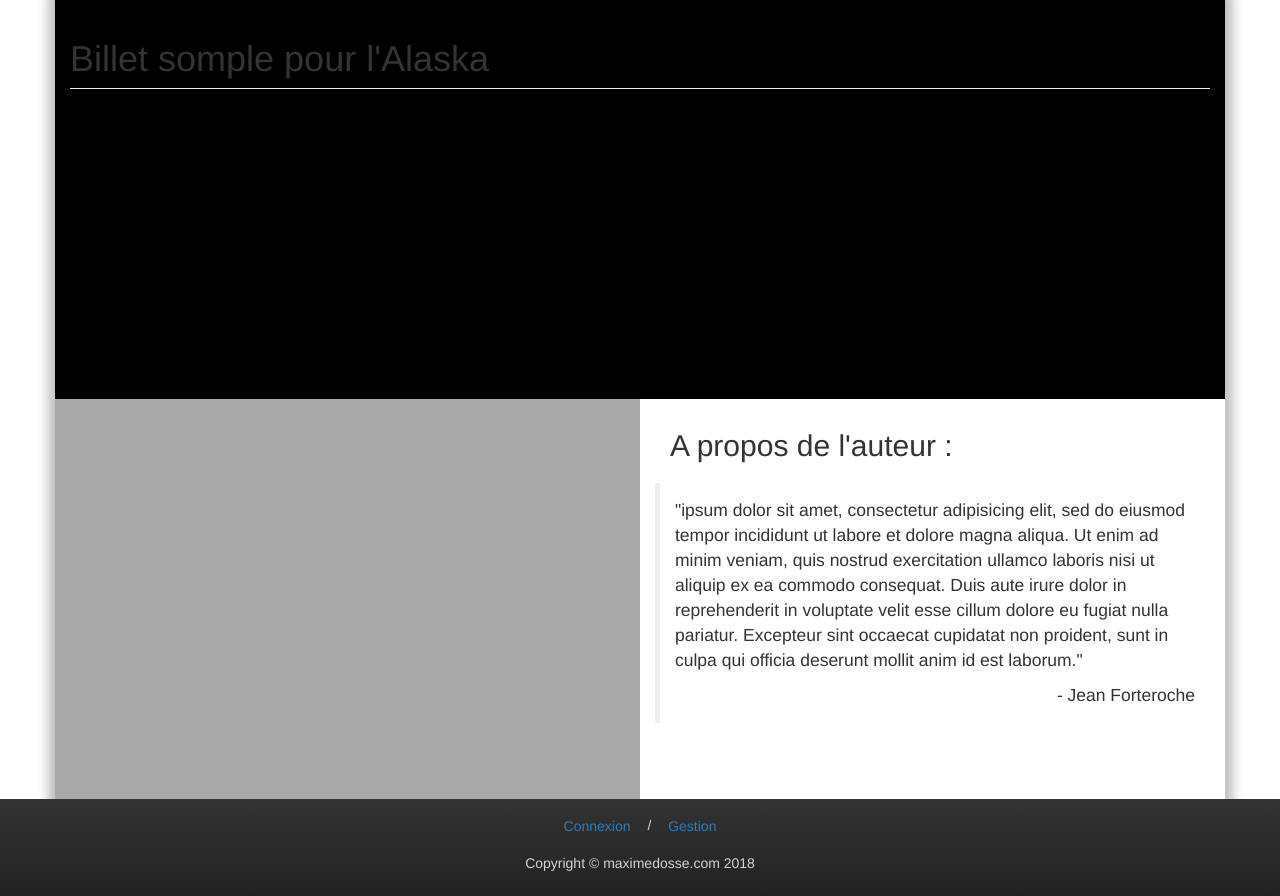
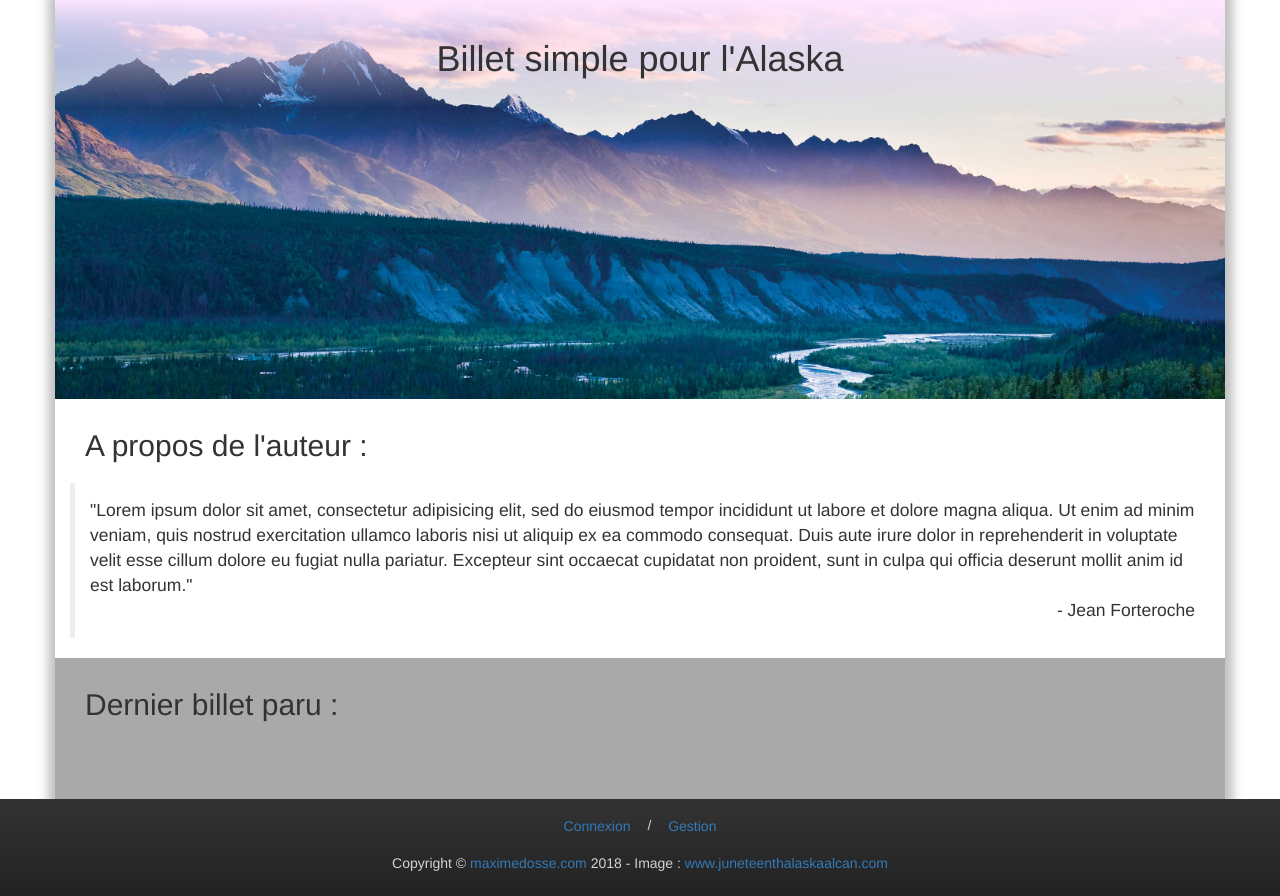
Before and after one commit to Kahdes/Billet-simple-pour-l-Alaska, a PHP site: page / in a window 1280 px wide. Shown: the part 51-947 px from the top of the page. Run offline with PHP 8.4, Linux system fonts and the light colour scheme; data that the repository does not hold is empty; some libraries are stand-ins or nearby versions.

Commit message:
Modifications de style de la page d'accueil

```diff
--- a/Public/css/style.css
+++ b/Public/css/style.css
@@ -27,15 +27,27 @@ hr {
 
 #home-banner {
 	min-height: 400px;
-	background: black;
+	background: green url('../images/a.jpg') no-repeat left;
+	background-size: cover;
 }
 
-#home-title-img p {
+#home-banner-title {
+	background: linear-gradient(to bottom, #ffe6ff, 50%, rgba(0,0,0,0));
+	transition: all .5s;
+}
+
+#home-banner-title h1 {
+	border: none;
 	text-align: center;
 }
 
-#home-last-infos article {
-	min-height: 400px;
+#home-author {
+	background: white;
+	transition: all .5s;
+}
+
+#home-author:hover {
+	background: rgb(245,245,245,1);
 }
 
 #home-last-bill {
@@ -62,15 +74,9 @@ hr {
 
 }
 
-#home-author {
-	background: white;
-}
-
 /*-------------------
 ----LISTE BILLETS----
 -------------------*/
-
-
 
 /*------------
 ----BILLET----
--- a/View/footer.php
+++ b/View/footer.php
@@ -5,6 +5,9 @@
     		/
     		<button class="btn btn-link"><a href="index.php?action=connexion">Gestion</a></button>
     	</p>
-    	<p>Copyright © maximedosse.com 2018</p>
+    	<p>Copyright ©
+    		<a href="http://www.maximedosse.com">maximedosse.com</a> 2018 - Image :
+    		<a href="http://www.juneteenthalaskaalcan.com">www.juneteenthalaskaalcan.com</a>
+    	</p>
     </div>
 </footer>
--- a/View/viewHome.php
+++ b/View/viewHome.php
@@ -5,27 +5,38 @@
 
 	<header class="row" id="home-banner">
 		<div class="col-xs-12" id="home-banner-title">
-			<h1 class="page-header">Billet somple pour l'Alaska</h1>
-		</div>
-
-		<div class="col-xs-12" id="home-banner-img">
-			<p>
-			</p>
+			<h1 class="page-header">Billet simple pour l'Alaska</h1>
 		</div>
 	</header>
 
 	<section class="row" id="home-last-infos">
-		<article class="col-xs-12 order-last col-md-6" id="home-last-bill">
+		<article class="col-xs-12" id="home-author">
+			<h2 class="panel-heading">A propos de l'auteur :</h2>
+			<blockquote class="panel-body">
+				"Lorem ipsum dolor sit amet, consectetur adipisicing elit, sed do eiusmod
+				tempor incididunt ut labore et dolore magna aliqua. Ut enim ad minim veniam,
+				quis nostrud exercitation ullamco laboris nisi ut aliquip ex ea commodo
+				consequat. Duis aute irure dolor in reprehenderit in voluptate velit esse
+				cillum dolore eu fugiat nulla pariatur. Excepteur sint occaecat cupidatat non
+				proident, sunt in culpa qui officia deserunt mollit anim id est laborum."
+				<br/>
+				<p class="pull-right">- Jean Forteroche</p>
+			</blockquote>
+		</article>
+
+		<article class="col-xs-12" id="home-last-bill">
+			<h2 class="panel-heading">Dernier billet paru :</h2>
 			<?php
 				foreach($bill as $b) {
+					$b['contenu'] = substr($b['contenu'], 0, 1000);
 			?>
-					<h2 class="panel-heading">
+					<h3 class="panel-heading">
 						<a href="index.php?action=bill&amp;id=<?= $b['id'];?>">
 							<?= htmlspecialchars($b['titre']);?>
 						</a>
-					</h2>
+					</h3>
 					<p class="panel-body">
-						<?= htmlspecialchars($b['contenu']);?>
+						<?= htmlspecialchars($b['contenu']);?>...
 						<a href="index.php?action=bill&amp;id=<?= $b['id'];?>">Lire la suite</a>
 						<br/><br/>
 						<em class="pull-right">
@@ -36,21 +47,6 @@
 				}
 			?>
 		</article>
-
-		<article class="col-xs-12 order-first col-md-6" id="home-author">
-			<h2 class="panel-heading">A propos de l'auteur :</h2>
-			<blockquote class="panel-body">
-				<p>
-					"ipsum dolor sit amet, consectetur adipisicing elit, sed do eiusmod
-					tempor incididunt ut labore et dolore magna aliqua. Ut enim ad minim veniam,
-					quis nostrud exercitation ullamco laboris nisi ut aliquip ex ea commodo
-					consequat. Duis aute irure dolor in reprehenderit in voluptate velit esse
-					cillum dolore eu fugiat nulla pariatur. Excepteur sint occaecat cupidatat non
-					proident, sunt in culpa qui officia deserunt mollit anim id est laborum."
-				</p>
-				<p class="pull-right">- Jean Forteroche</p>
-			</blockquote>
-		</article>
 	</section>
 
 <?php $content = ob_get_clean(); ?>
```
Also changed, not shown: Public/images/a.jpg.
